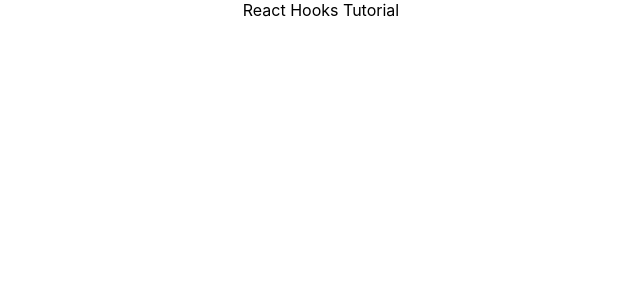
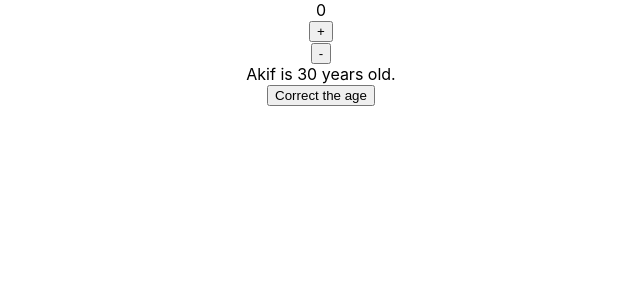
Before and after one commit to akifsonmez/react-hooks-tutorial, a React (Create React App) app: page / in a window 1280 px wide. Shown: the top 300 px of the page, without its empty margins (319-959 px from the left). Built offline with nearby package versions, Linux system fonts and the light colour scheme.

Commit message:
Add useState examples

```diff
--- a/src/App.js
+++ b/src/App.js
@@ -1,9 +1,43 @@
-import './App.css';
+import "./App.css";
+import { useState } from "react";
 
 function App() {
+  const [counter, setCounter] = useState(0);
+  const [user, setUser] = useState({ name: "Akif", age: 30 });
   return (
     <div className="App">
-      React Hooks Tutorial
+      {counter}
+      <br />
+      <button
+        onClick={() => {
+          // incorrect way to update state
+          const newCount = counter + 1;
+          setCounter(newCount);
+        }}
+      >
+        +
+      </button>
+      <br />
+      <button
+        onClick={() => {
+          // correct way to update state
+          setCounter((prevCount) => prevCount - 1);
+        }}
+      >
+        -
+      </button>
+      <br />
+      {user.name} is {user.age} years old.
+      <br />
+      <button
+        onClick={() =>
+          setUser((prevUser) => {
+            return { ...prevUser, age: 25 };
+          })
+        }
+      >
+        Correct the age
+      </button>
     </div>
   );
 }
```
